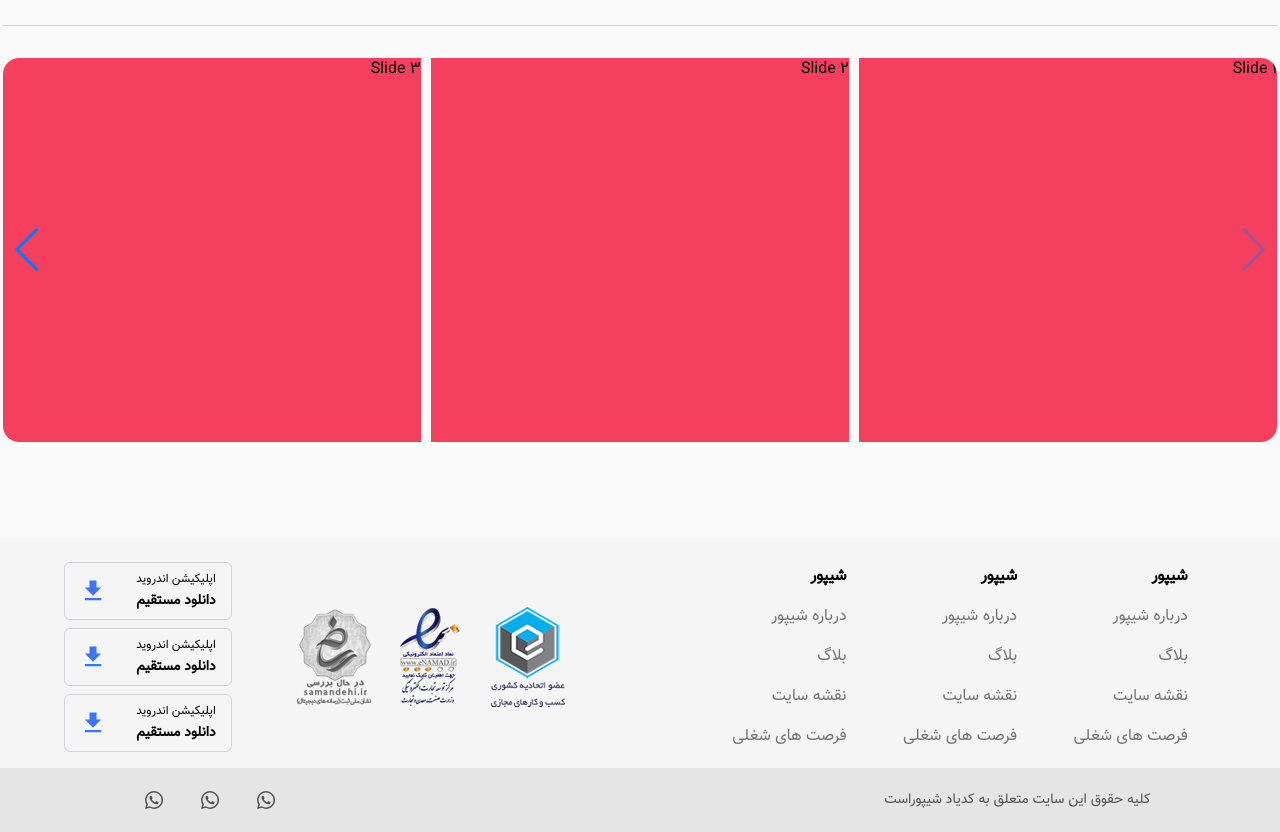
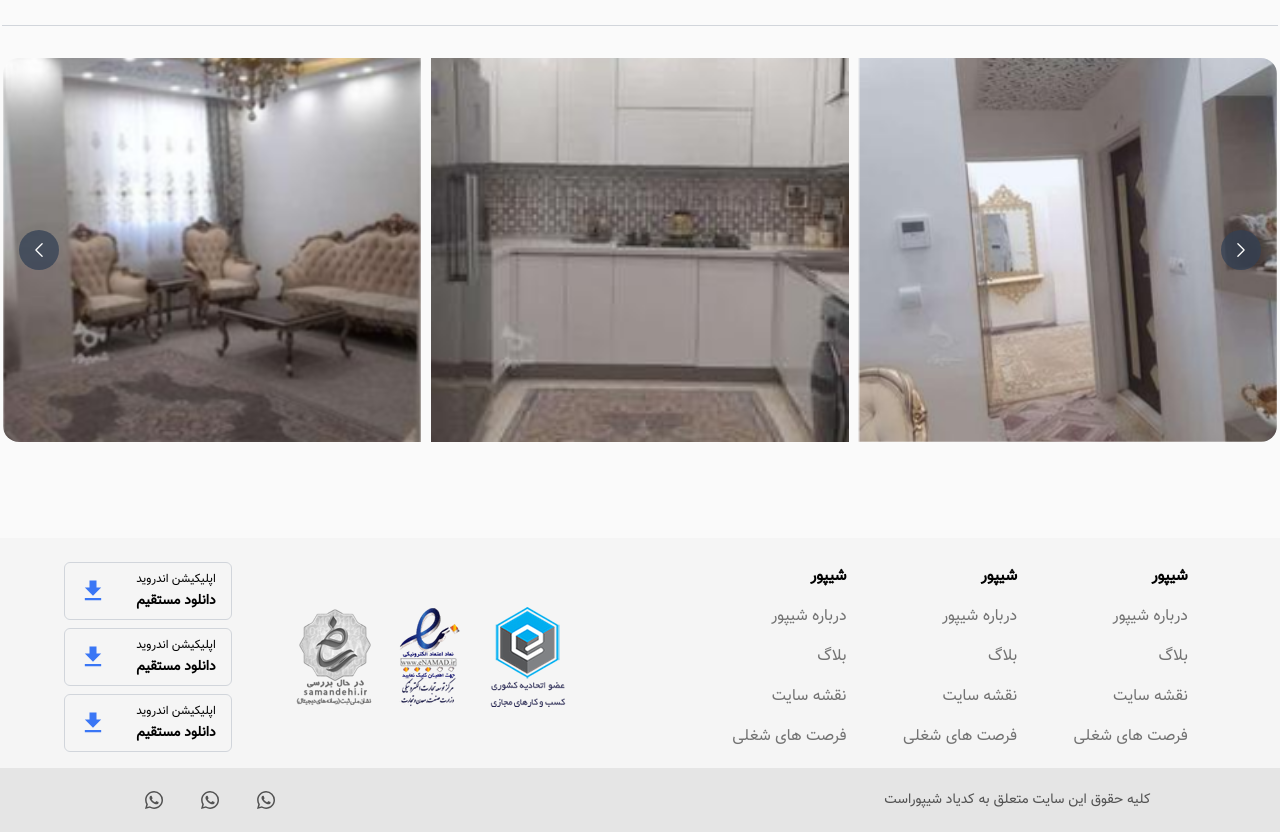
Before and after one commit to imanhashemiDEV/sheypoor, a website: page public/advertise_details.html in a window 1280 px wide. Shown: the part 71-903 px from the top of the page. Drawn offline with Linux system fonts and the light colour scheme.

Commit message:
advertise-details

```diff
--- a/public/advertise_details.html
+++ b/public/advertise_details.html
@@ -46,18 +46,55 @@
         <div class="max-w-screen-xl lg:my-8 lg:container">
             <div class="h-96 swiper mySwiper lg:rounded-2xl">
                 <div class=" swiper-wrapper">
-                  <div class=" swiper-slide bg-rose-500">Slide 1</div>
-                  <div class=" swiper-slide bg-rose-500">Slide 2</div>
-                  <div class=" swiper-slide bg-rose-500">Slide 3</div>
-                  <div class=" swiper-slide bg-rose-500">Slide 4</div>
-                  <div class=" swiper-slide bg-rose-500">Slide 5</div>
-                  <div class=" swiper-slide bg-rose-500">Slide 6</div>
-                  <div class=" swiper-slide bg-rose-500">Slide 7</div>
-                  <div class=" swiper-slide bg-rose-500">Slide 8</div>
-                  <div class=" swiper-slide bg-rose-500">Slide 9</div>
+                  <div class=" swiper-slide bg-rose-500">
+                    <img class="object-cover w-full h-96" src="images/advertises/adv1.webp" alt="advertise">
+                  </div>
+                  <div class=" swiper-slide bg-rose-500">
+                    <img class="object-cover w-full h-96" src="images/advertises/adv2.webp" alt="advertise">
+                  </div>
+                  <div class=" swiper-slide bg-rose-500">
+                    <img class="object-cover w-full h-96" src="images/advertises/adv3.webp" alt="advertise">
+                  </div>
+                  <div class=" swiper-slide bg-rose-500">
+                    <img class="object-cover w-full h-96" src="images/advertises/adv1.webp" alt="advertise">
+                  </div>
+                  <div class=" swiper-slide bg-rose-500">
+                    <img class="object-cover w-full h-96" src="images/advertises/adv2.webp" alt="advertise">
+                  </div>
+                  <div class=" swiper-slide bg-rose-500">
+                    <img class="object-cover w-full h-96" src="images/advertises/adv3.webp" alt="advertise">
+                  </div>
                 </div>
-                <div class="swiper-button-next"></div>
-                <div class="swiper-button-prev"></div>
+                <div class="absolute z-20 flex items-center justify-center w-10 h-10 -translate-y-1/2 rounded-full top-1/2 left-4 bg-slate-700/75 swiper-button-next-custom">
+                    <svg xmlns="http://www.w3.org/2000/svg" fill="none" viewBox="0 0 24 24" stroke-width="1.5" stroke="currentColor" class="w-5 h-5 text-white">
+                        <path stroke-linecap="round" stroke-linejoin="round" d="M15.75 19.5 8.25 12l7.5-7.5" />
+                      </svg>
+
+                </div>
+                <div class="absolute z-20 flex items-center justify-center w-10 h-10 -translate-y-1/2 rounded-full top-1/2 right-4 bg-slate-700/75 swiper-button-prev-custom">
+                    <svg xmlns="http://www.w3.org/2000/svg" fill="none" viewBox="0 0 24 24" stroke-width="1.5" stroke="currentColor" class="w-5 h-5 text-white">
+                        <path stroke-linecap="round" stroke-linejoin="round" d="m8.25 4.5 7.5 7.5-7.5 7.5" />
+                      </svg>
+
+                </div>
+                <div class="absolute z-20 flex items-center justify-between w-full px-4 top-6 lg:hidden">
+                    <div class="flex items-center justify-center p-4 rounded-xl bg-slate-700/75">
+                        <svg xmlns="http://www.w3.org/2000/svg" fill="none" viewBox="0 0 24 24" stroke-width="1.5" stroke="currentColor" class="w-5 h-5 text-white">
+                            <path stroke-linecap="round" stroke-linejoin="round" d="m8.25 4.5 7.5 7.5-7.5 7.5" />
+                          </svg>
+                    </div>
+                    <div class="flex items-center justify-center gap-4 px-4 py-2 rounded-xl bg-slate-700/75">
+                          <svg xmlns="http://www.w3.org/2000/svg" fill="none" viewBox="0 0 24 24" stroke-width="1.5" stroke="currentColor" class="w-5 h-5 text-white">
+                            <path stroke-linecap="round" stroke-linejoin="round" d="M7.217 10.907a2.25 2.25 0 1 0 0 2.186m0-2.186c.18.324.283.696.283 1.093s-.103.77-.283 1.093m0-2.186 9.566-5.314m-9.566 7.5 9.566 5.314m0 0a2.25 2.25 0 1 0 3.935 2.186 2.25 2.25 0 0 0-3.935-2.186Zm0-12.814a2.25 2.25 0 1 0 3.933-2.185 2.25 2.25 0 0 0-3.933 2.185Z" />
+                          </svg>
+                          <div class="w-px h-8 bg-white"></div>
+                          <svg xmlns="http://www.w3.org/2000/svg" fill="none" viewBox="0 0 24 24" stroke-width="1.5" stroke="currentColor" class="w-5 h-5 text-white">
+                            <path stroke-linecap="round" stroke-linejoin="round" d="M21 8.25c0-2.485-2.099-4.5-4.688-4.5-1.935 0-3.597 1.126-4.312 2.733-.715-1.607-2.377-2.733-4.313-2.733C5.1 3.75 3 5.765 3 8.25c0 7.22 9 12 9 12s9-4.78 9-12Z" />
+                          </svg>
+
+
+                    </div>
+                </div>
 
               </div>
         </div>
@@ -168,8 +205,8 @@
               clickable: true,
             },
             navigation: {
-                nextEl: ".swiper-button-next",
-                prevEl: ".swiper-button-prev",
+                nextEl: ".swiper-button-next-custom",
+                prevEl: ".swiper-button-prev-custom",
               },
             breakpoints: {
               1024: {
```
Also changed, not shown: public/css/tailwind.css.
